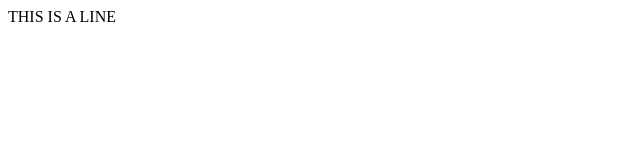
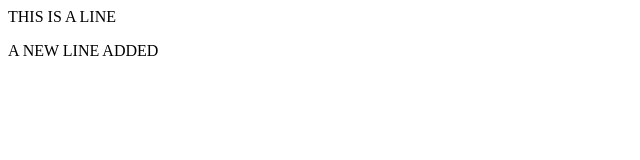
Before and after one commit to SAmaksh5097/localrepo, a plain HTML site: page index.html in a window 1280 px wide. Shown: the whole page, without its empty margins (0-640 px from the left). Drawn offline with Linux system fonts and the light colour scheme.

Commit message:
A new line added

```diff
--- a/index.html
+++ b/index.html
@@ -1 +1,2 @@
 <p>THIS IS A LINE</p>
+<p>A NEW LINE ADDED</p>
```
